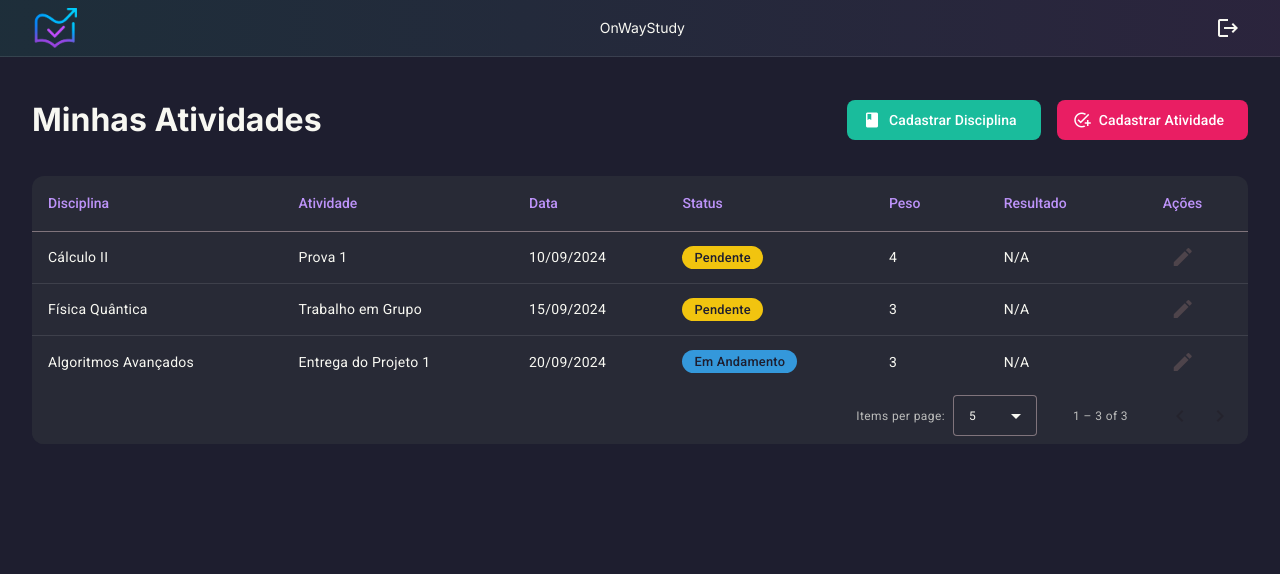
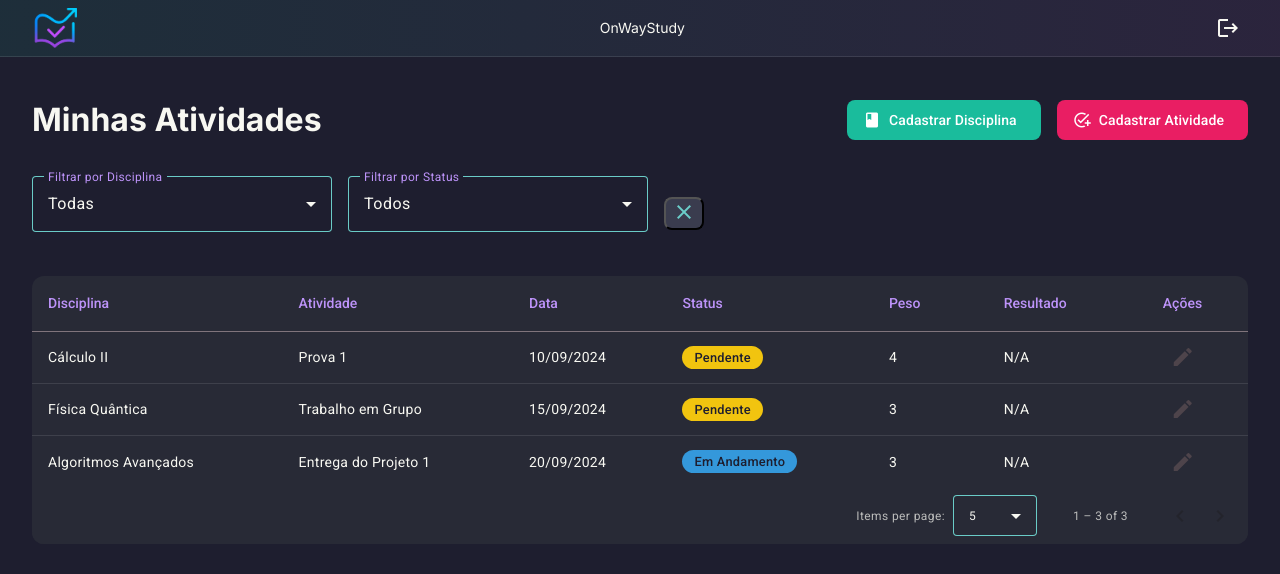
Before and after one commit to LeandroDolensi/OnWayStudy, an Angular app: page /meus-estudos in a window 1280 px wide. Shown: the top 574 px of the page. Built offline with nearby package versions, Linux system fonts and the light colour scheme.

Commit message:
feat(main): add filters

```diff
--- /dev/null
+++ b/src/app/main/filtros-tabela/filtros-tabela.component.html
@@ -0,0 +1,27 @@
+<form [formGroup]="filterForm" class="filter-container">
+  <!-- Filtro por Disciplina -->
+  <mat-form-field appearance="outline">
+    <mat-label>Filtrar por Disciplina</mat-label>
+    <mat-select formControlName="disciplina">
+      <mat-option value="">Todas</mat-option>
+      <mat-option *ngFor="let disciplina of disciplinas" [value]="disciplina">
+        {{ disciplina }}
+      </mat-option>
+    </mat-select>
+  </mat-form-field>
+
+  <!-- Filtro por Status -->
+  <mat-form-field appearance="outline">
+    <mat-label>Filtrar por Status</mat-label>
+    <mat-select formControlName="status">
+      <mat-option value="">Todos</mat-option>
+      <mat-option *ngFor="let status of statusOptions" [value]="status">
+        {{ status }}
+      </mat-option>
+    </mat-select>
+  </mat-form-field>
+
+  <button mat-icon-button (click)="limparFiltros()" matTooltip="Limpar Filtros">
+    <mat-icon>clear</mat-icon>
+  </button>
+</form>
--- /dev/null
+++ b/src/app/main/filtros-tabela/filtros-tabela.component.scss
@@ -0,0 +1,63 @@
+// --- Variáveis de Cores ---
+$text-primary: #f8f8f2;
+$text-secondary: #bd93f9;
+$border-color: rgba(109, 211, 206, 0.966);
+$hot-pink: #e91e63;
+$hover-bg: #3a3c4e;
+
+.filter-container {
+  display: flex;
+  gap: 1rem;
+  align-items: center;
+  margin-bottom: 1.5rem;
+}
+
+mat-form-field {
+  flex-grow: 1;
+  max-width: 300px;
+}
+
+button[mat-icon-button] {
+  // Cor inicial mais suave para o ícone
+  color: $border-color;
+  transition: background-color 0.2s ease, color 0.2s ease, transform 0.2s ease;
+  cursor: pointer;
+  border-radius: 8px;
+  background-color: $hover-bg;
+
+  &:hover {
+    background-color: $hover-bg; // Fundo no hover
+    color: $hot-pink; // Cor mais forte no hover
+    transform: scale(1.1); // Leve aumento para dar feedback
+  }
+}
+
+// Estilização dos campos de formulário para o tema escuro
+::ng-deep {
+  .mat-mdc-form-field {
+    .mdc-floating-label {
+      color: $text-secondary !important;
+    }
+    .mat-mdc-select-value,
+    .mat-mdc-select-arrow,
+    .mat-mdc-select-placeholder {
+      color: $text-primary !important;
+    }
+    .mdc-notched-outline__leading,
+    .mdc-notched-outline__notch,
+    .mdc-notched-outline__trailing {
+      border-color: $border-color !important;
+    }
+    &.mat-focused {
+      .mdc-notched-outline__leading,
+      .mdc-notched-outline__notch,
+      .mdc-notched-outline__trailing {
+        border-color: $hot-pink !important;
+        border-width: 2px;
+      }
+      .mdc-floating-label {
+        color: $hot-pink !important;
+      }
+    }
+  }
+}
--- /dev/null
+++ b/src/app/main/filtros-tabela/filtros-tabela.component.ts
@@ -0,0 +1,65 @@
+import { Component, OnInit, Output, EventEmitter, Input } from '@angular/core';
+import { FormBuilder, FormGroup, ReactiveFormsModule } from '@angular/forms';
+import { CommonModule } from '@angular/common';
+import { debounceTime, distinctUntilChanged } from 'rxjs/operators';
+
+// Imports do Angular Material
+import { MatFormFieldModule } from '@angular/material/form-field';
+import { MatInputModule } from '@angular/material/input';
+import { MatSelectModule } from '@angular/material/select';
+import { MatIconModule } from '@angular/material/icon';
+import { MatTooltipModule } from '@angular/material/tooltip'; // 1. Importar o módulo do Tooltip
+
+export interface Filtros {
+  disciplina: string;
+  status: string;
+}
+
+@Component({
+  selector: 'app-filtros-tabela',
+  standalone: true,
+  imports: [
+    CommonModule,
+    ReactiveFormsModule,
+    MatFormFieldModule,
+    MatInputModule,
+    MatSelectModule,
+    MatIconModule,
+    MatTooltipModule,
+  ],
+  templateUrl: './filtros-tabela.component.html',
+  styleUrl: './filtros-tabela.component.scss',
+})
+export class FiltrosTabelaComponent implements OnInit {
+  // Recebe as opções de disciplina e status do componente pai
+  @Input() disciplinas: string[] = [];
+  @Input() statusOptions: string[] = [];
+
+  // Emite os valores do filtro para o componente pai
+  @Output() filterChange = new EventEmitter<Filtros>();
+
+  filterForm: FormGroup;
+
+  constructor(private fb: FormBuilder) {
+    this.filterForm = this.fb.group({
+      disciplina: [''],
+      status: [''],
+    });
+  }
+
+  ngOnInit(): void {
+    // Escuta as alterações no formulário
+    this.filterForm.valueChanges
+      .pipe(
+        debounceTime(300), // Espera 300ms após a última alteração
+        distinctUntilChanged() // Só emite se os valores mudarem
+      )
+      .subscribe((values) => {
+        this.filterChange.emit(values);
+      });
+  }
+
+  limparFiltros(): void {
+    this.filterForm.reset({ disciplina: '', status: '' });
+  }
+}
--- a/src/app/main/meus-estudos/meus-estudos.component.html
+++ b/src/app/main/meus-estudos/meus-estudos.component.html
@@ -26,6 +26,14 @@
         </button>
       </div>
     </div>
+
+    <!-- ADICIONAR O COMPONENTE DE FILTROS AQUI -->
+    <app-filtros-tabela
+      [disciplinas]="disciplinasCadastradas"
+      [statusOptions]="statusOptions"
+      (filterChange)="onFilterChange($event)"
+    >
+    </app-filtros-tabela>
 
     <div class="table-container mat-elevation-z8">
       <table mat-table [dataSource]="dataSource" matSort>
--- a/src/app/main/meus-estudos/meus-estudos.component.ts
+++ b/src/app/main/meus-estudos/meus-estudos.component.ts
@@ -9,7 +9,10 @@ import { MatButtonModule } from '@angular/material/button';
 import { MatIconModule } from '@angular/material/icon';
 import { MatTooltipModule } from '@angular/material/tooltip';
 import { MatDialog } from '@angular/material/dialog';
-
+import {
+  FiltrosTabelaComponent,
+  Filtros,
+} from '../filtros-tabela/filtros-tabela.component'; // Importar o novo componente
 import { DisciplinaDialogComponent } from '../dialogs/disciplina-dialog/disciplina-dialog.component';
 import { AtividadeDialogComponent } from '../dialogs/atividade-dialog/atividade-dialog.component';
 
@@ -64,6 +67,7 @@ const ELEMENT_DATA: Atividade[] = [
     MatButtonModule,
     MatIconModule,
     MatTooltipModule,
+    FiltrosTabelaComponent,
   ],
   templateUrl: './meus-estudos.component.html',
   styleUrl: './meus-estudos.component.scss',
@@ -78,6 +82,11 @@ export class MeusEstudosComponent implements AfterViewInit {
     'peso',
     'resultado',
     'acoes',
+  ];
+  statusOptions: Atividade['status'][] = [
+    'Pendente',
+    'Em Andamento',
+    'Concluído',
   ];
   dataSource: MatTableDataSource<Atividade>;
 
@@ -101,9 +110,32 @@ export class MeusEstudosComponent implements AfterViewInit {
     this.dataSource = new MatTableDataSource(ELEMENT_DATA);
   }
 
+  ngOnInit(): void {
+    // Lógica de filtragem personalizada
+    this.dataSource.filterPredicate = (
+      data: Atividade,
+      filter: string
+    ): boolean => {
+      const filtros = JSON.parse(filter) as Filtros;
+      const matchDisciplina =
+        !filtros.disciplina || data.disciplina === filtros.disciplina;
+      const matchStatus = !filtros.status || data.status === filtros.status;
+      return matchDisciplina && matchStatus;
+    };
+  }
+
   ngAfterViewInit() {
     this.dataSource.paginator = this.paginator;
     this.dataSource.sort = this.sort;
+  }
+
+  onFilterChange(filtros: Filtros): void {
+    // Converte o objeto de filtros para uma string JSON para passar ao dataSource
+    this.dataSource.filter = JSON.stringify(filtros);
+
+    if (this.dataSource.paginator) {
+      this.dataSource.paginator.firstPage(); // Volta para a primeira página ao filtrar
+    }
   }
 
   // --- NOVAS FUNÇÕES DE EDIÇÃO ---
```
Also changed, not shown: 1 other file (tests, documents, lock files or other folders).
